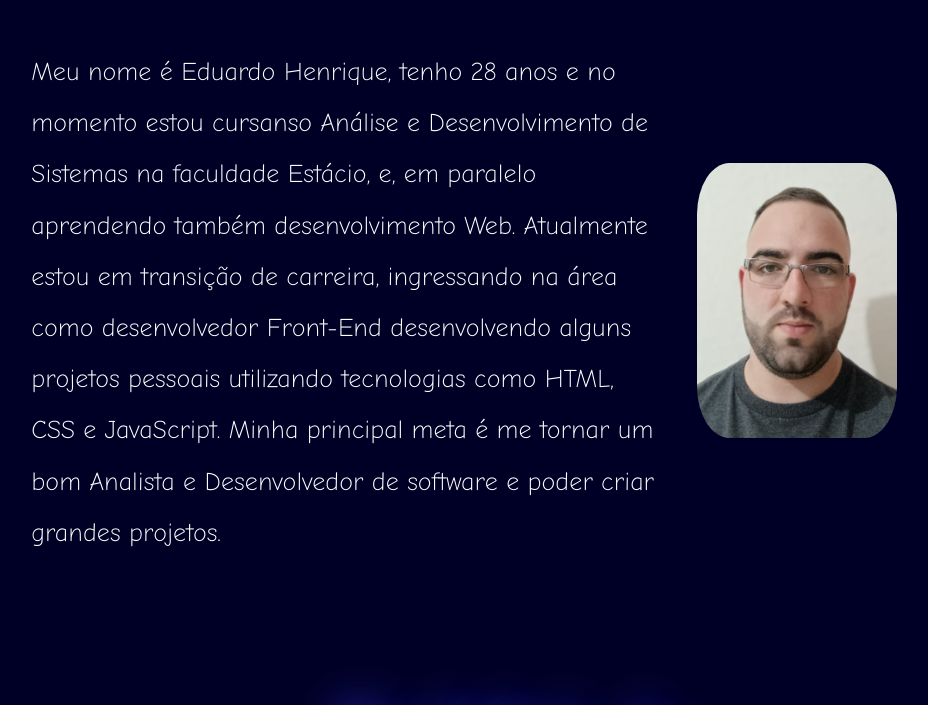
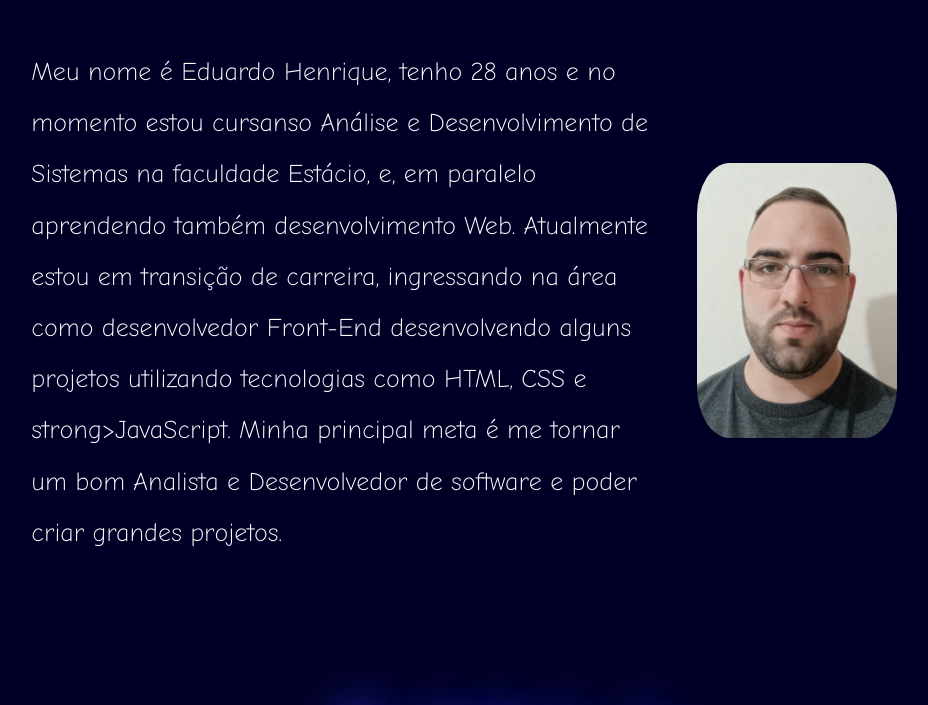
Before and after one commit to Dudu-1910/portfolio, a plain HTML site: page index.html in a window 1280 px wide. Shown: the part 846-1551 px from the top of the page, without its empty margins (130-1058 px from the left). Drawn offline with Linux system fonts and the light colour scheme; a web font is replaced by a local one.

Commit message:
Atualização de currículo

```diff
--- a/index.html
+++ b/index.html
@@ -78,9 +78,8 @@
           <p>
             Meu nome é Eduardo Henrique, tenho 28 anos e no momento estou cursanso Análise e Desenvolvimento de Sistemas
             na faculdade Estácio, e, em paralelo aprendendo também desenvolvimento Web. Atualmente estou em transição de
-            carreira,
-            ingressando na área como desenvolvedor <strong>Front-End</strong> desenvolvendo alguns projetos pessoais
-            utilizando tecnologias como <strong>HTML</strong>, <strong>CSS</strong> e <strong>JavaScript</strong>. Minha
+            carreira, ingressando na área como desenvolvedor <strong>Front-End</strong> desenvolvendo alguns projetos
+            utilizando tecnologias como <strong>HTML</strong>, <strong>CSS</strong> e strong>JavaScript</strong>. Minha
             principal meta é me tornar um bom Analista e Desenvolvedor de software e poder criar grandes projetos.
           </p>
         </div>
```
